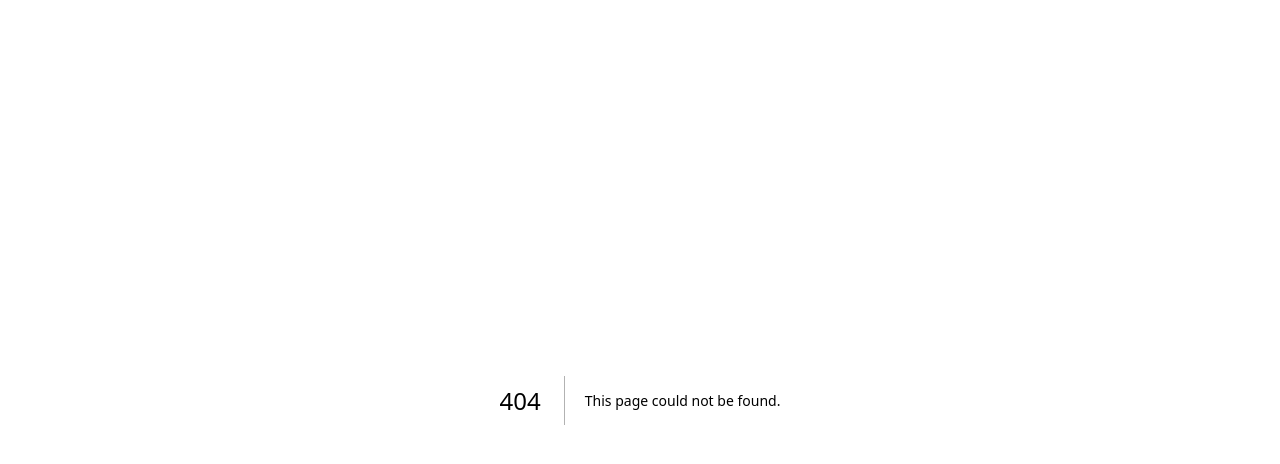
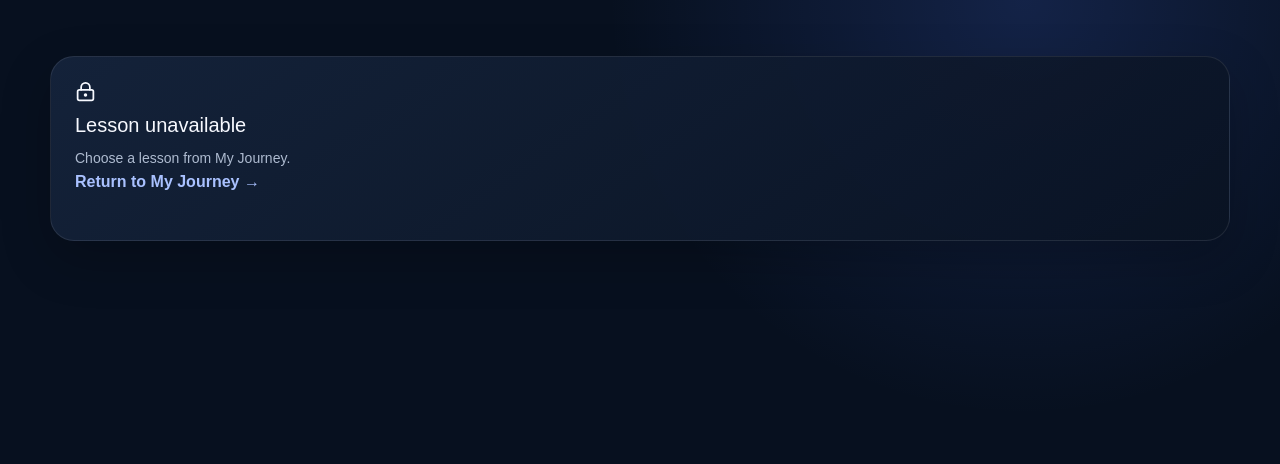
Before and after one commit to eaglevisiondigital/Lockliel, a Next.js app: page /my-lockliel/journey/lesson in a window 1280 px wide. Before the commit this address had no page. Shown: the top 464 px of the page. Built offline with nearby package versions, Linux system fonts and the light colour scheme.

Commit message:
Add My Lockliel lesson player page

```diff
--- /dev/null
+++ b/app/my-lockliel/journey/lesson/page.tsx
@@ -0,0 +1,8 @@
+import LessonPlayerClient from "./lesson-player-client";
+import "../../my-lockliel.css";
+
+export const metadata={title:"Lesson | My Lockliel"};
+
+export default function LessonPage(){
+  return <main className="my-lockliel"><div className="ml-shell"><LessonPlayerClient/></div></main>;
+}
```
